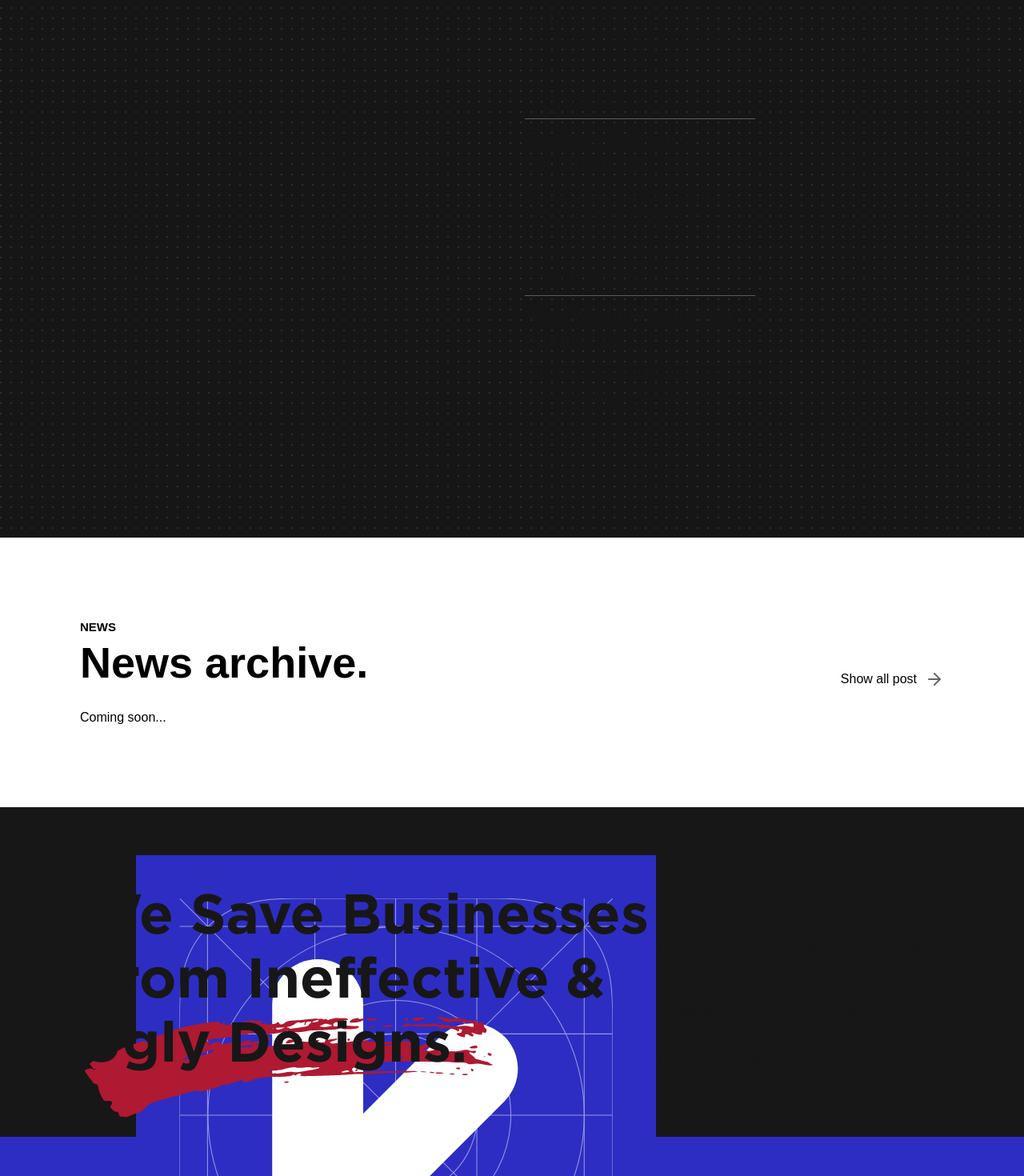
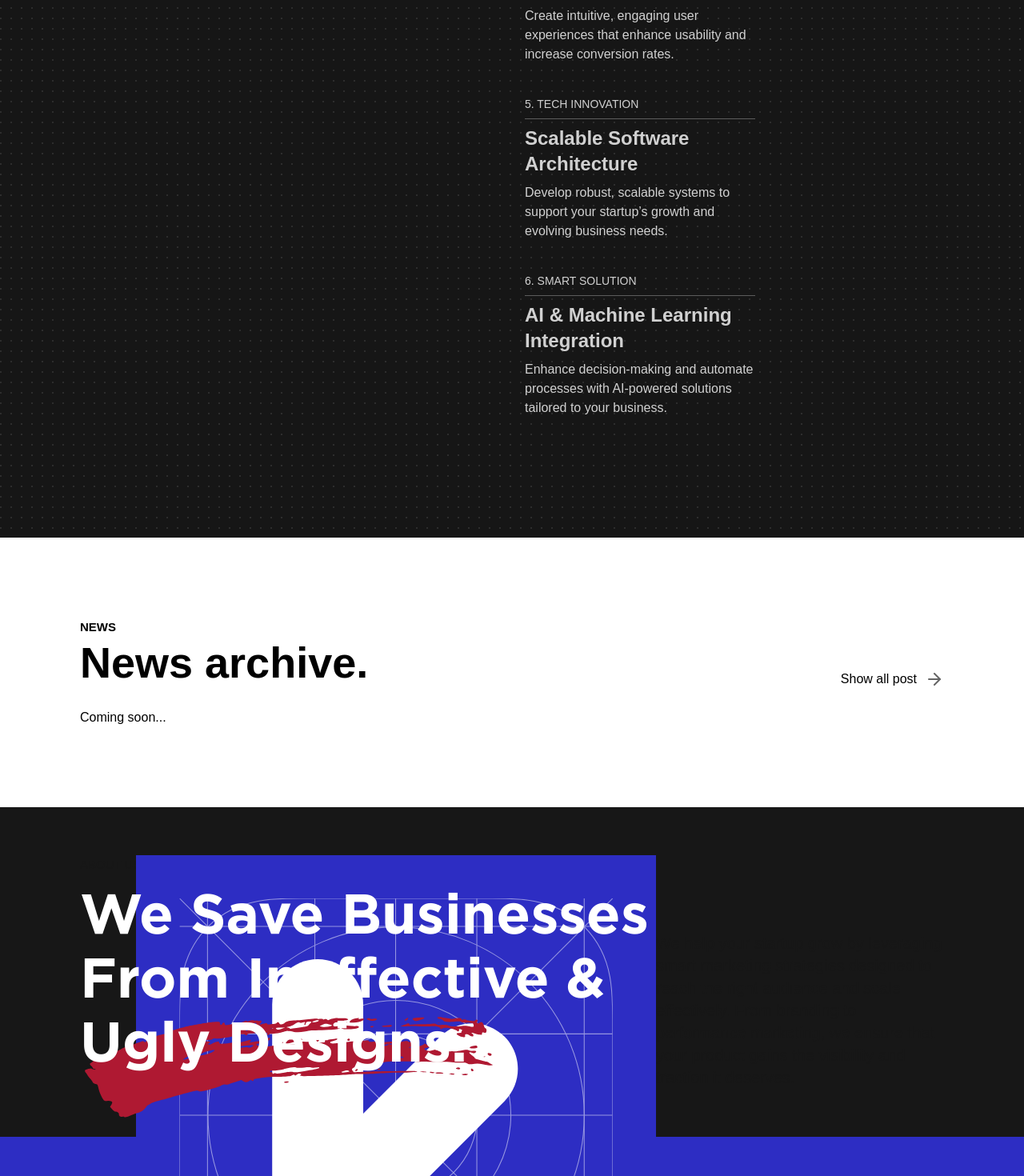
Before and after one commit to faizshaikh17/faizinK25, a Next.js app: page / in a window 1280 px wide. Shown: the part 3520-4990 px from the top of the page at 80% size. Built offline with nearby package versions, Linux system fonts and the light colour scheme; a web font is replaced by a local one.

Commit message:
fix: bug fixes

```diff
--- a/app/page.tsx
+++ b/app/page.tsx
@@ -356,7 +356,7 @@ export default function Home() {
           <div className="flex flex-col sm:flex-row flex-wrap gap-6 sm:gap-x-10 sm:gap-y-[40px] md:gap-x-[48px] mt-6 md:mt-0">
             {
               services.map(item => (
-                <div key={item.id} className="w-full sm:w-[280px] md:w-[288px] space-y-2">
+                <div key={item.id} className="w-full text-white/80 sm:w-[280px] md:w-[288px] space-y-2">
                   <p className="font-medium text-xs sm:text-sm">{`${item.id}. ${item.title}`}</p>
                   <div className="h-[1px] bg-white/30" />
                   <h3 className="font-bold text-lg sm:text-xl md:text-2xl">{item.line}</h3>
@@ -406,7 +406,7 @@ export default function Home() {
           <header className="relative w-full xl:w-2/3 text-center xl:text-left">
             <span className="text-sm sm:text-[15px] uppercase">About us</span>
             <h2 className="relative z-50 font-bold capitalize text-2xl sm:text-4xl md:text-[70px] leading-tight sm:leading-[80px] pt-2 sm:pt-[10px]">
-              <span className="relative gotham z-10">
+              <span className="relative text-white gotham z-10">
                 We save
                 businesses
                 from ineffective
```
